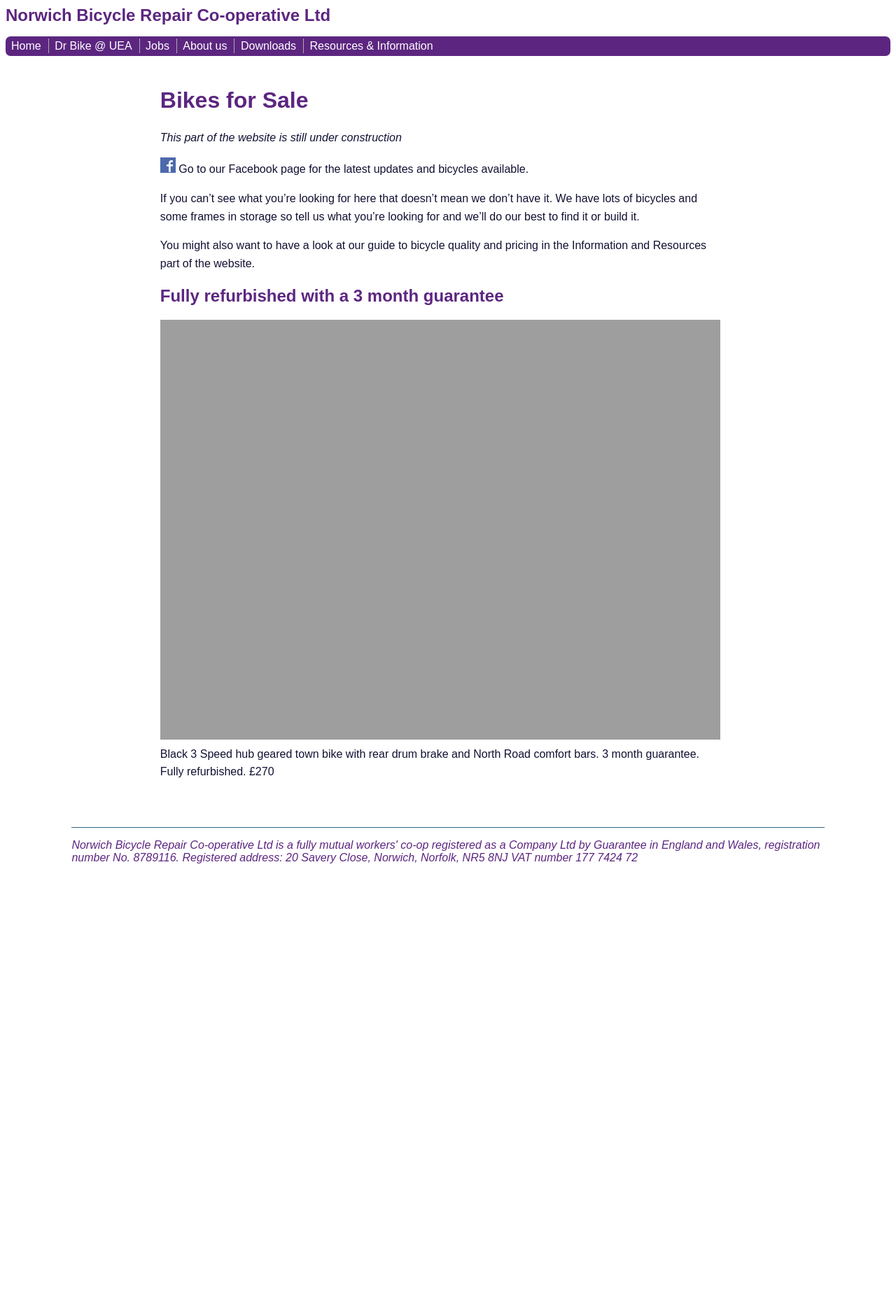
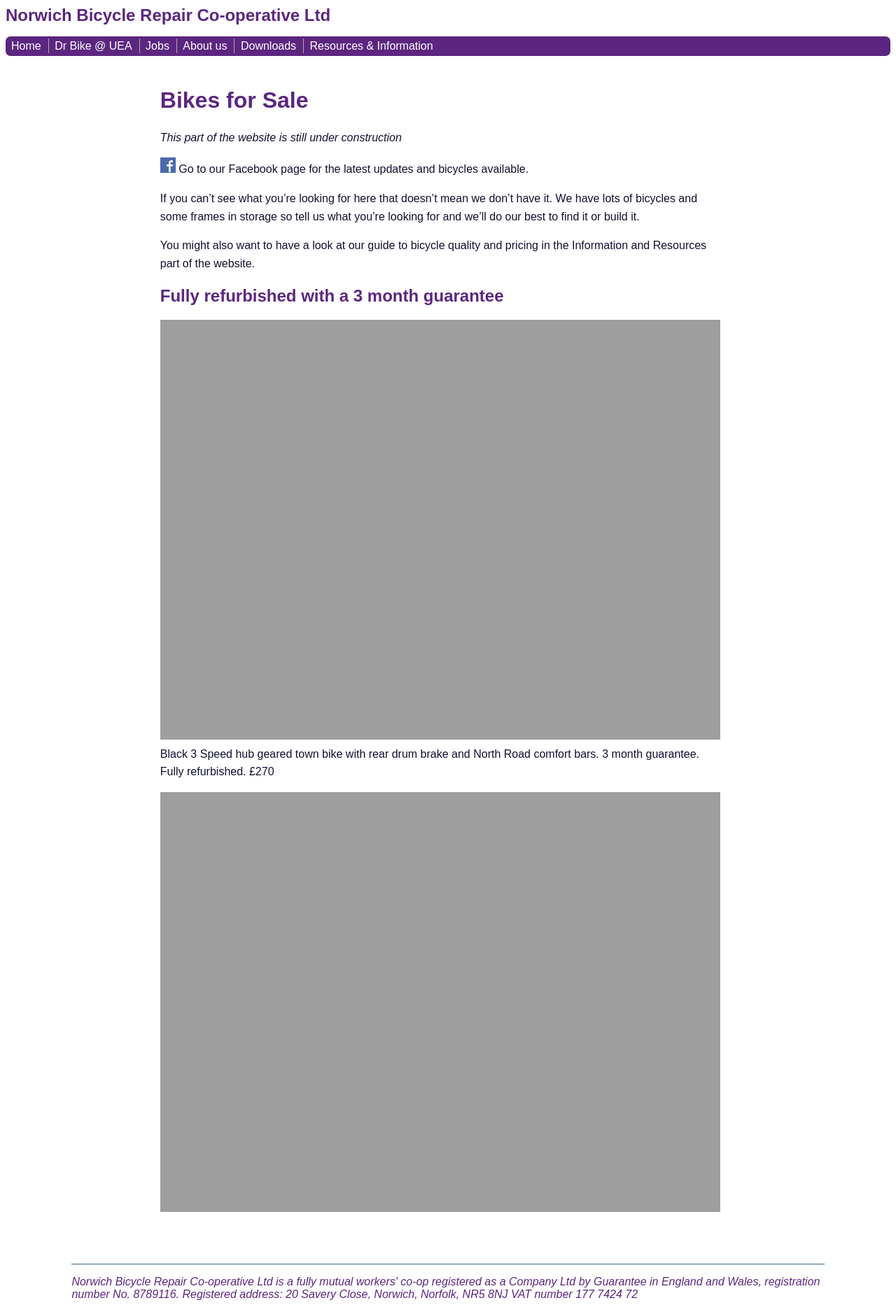
Before and after one commit to norwichbicyclerepaircooperative/norwichbicyclerepaircooperative.github.io, a Jekyll site: the page built from bikes-for-sale/index.md, in a window 1280 px wide. Shown: the whole page at 70% size. Built offline with Jekyll 4.4.1, drawn with Linux system fonts in a browser that asks for light colours; before the commit the page ends 1251 px from its top, so only the background shows below that.

Commit message:
Update index.md

```diff
--- a/bikes-for-sale/index.md
+++ b/bikes-for-sale/index.md
@@ -18,3 +18,5 @@ Fully refurbished with a 3 month guarantee
 ------------------------------------------
 <img src="/static/images/IMG_20181130_092250[2].jpg" width="800" height="600" />
 Black 3 Speed hub geared town bike with rear drum brake and North Road comfort bars. 3 month guarantee. Fully refurbished. £270
+
+<img src="/static/images/IMG_20181130_092348[1].jpg" width="800" height="600" />
```
